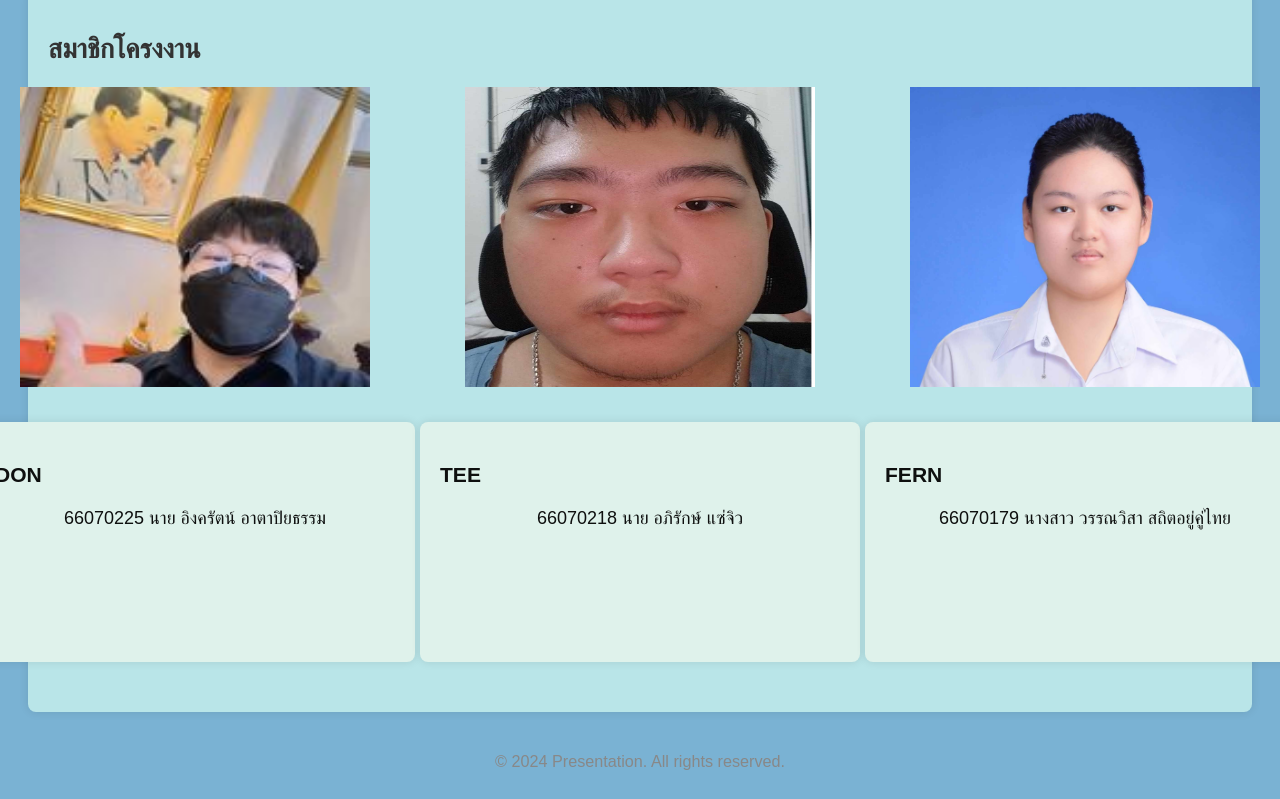
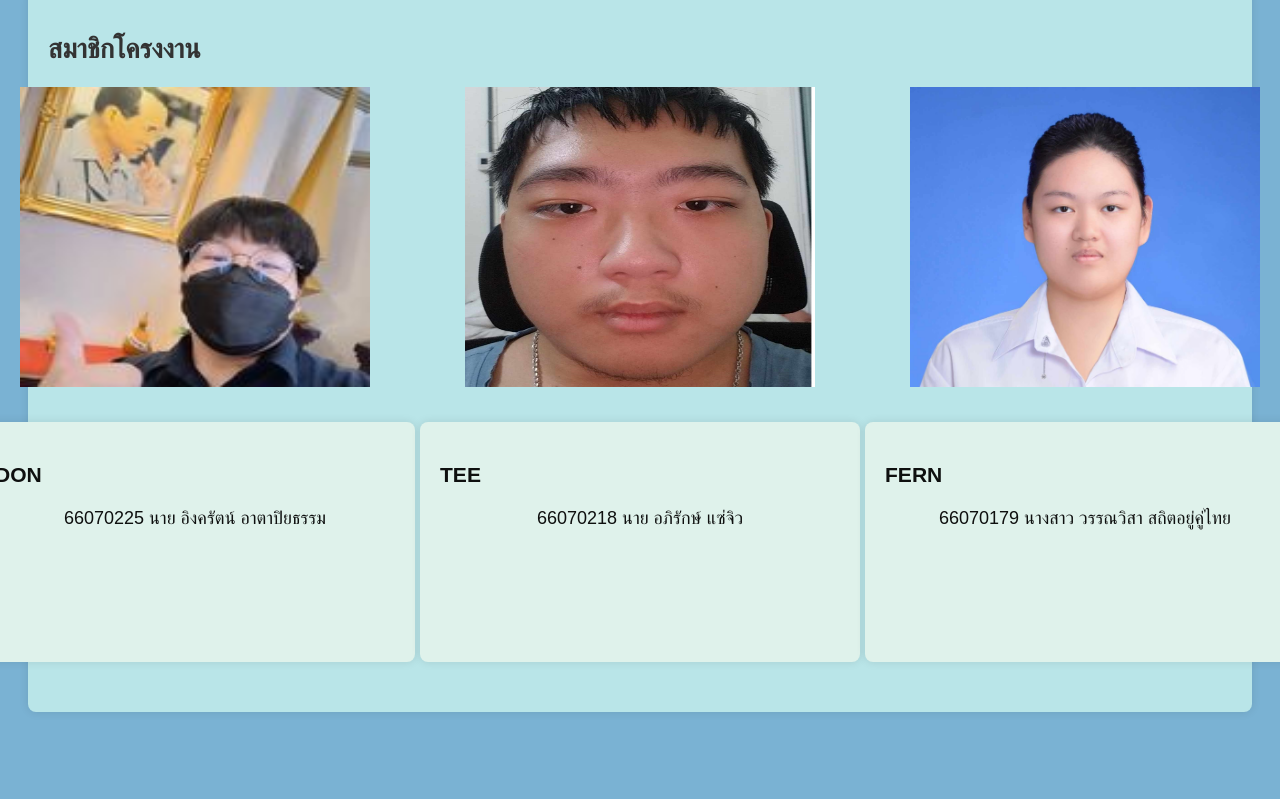
Before and after one commit to DobDoiDongDang/LockPad-IOT, a plain HTML site: page index.html in a window 1280 px wide. Shown: the part 2380-3179 px from the top of the page. After the commit the page ends 3112 px from the top, so only its background shows below. Drawn offline with Linux system fonts and the light colour scheme; a web font is replaced by a local one.

Commit message:
last update

```diff
--- a/index.html
+++ b/index.html
@@ -409,11 +409,5 @@ if (keypressed != NO_KEY) {
         </div>
     </div>
 </div>
-<!-- <div class="row content">
-</div> -->
-<footer class="footer">
-    &copy; 2024 Presentation. All rights reserved.
-</footer>
-
 </body>
 </html>
--- a/style.css
+++ b/style.css
@@ -85,13 +85,6 @@ h1, h2 {
 .section {
     margin-bottom: 20px;
 }
-.footer {
-    text-align: center;
-    padding: 20px;
-    font-size: 0.9em;
-    color: #888;
-}
-
 
 .code-container {
     justify-self: center;
```
